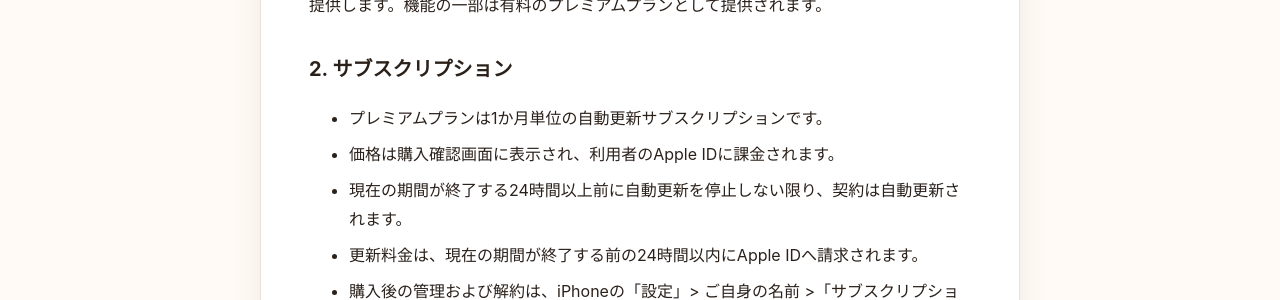
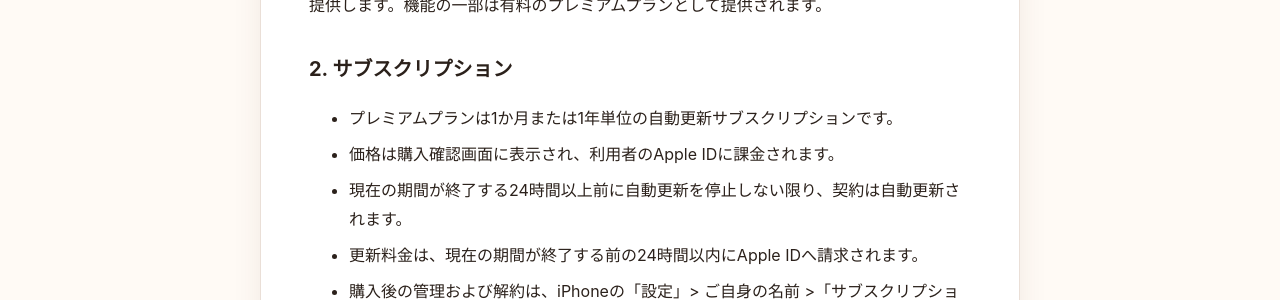
Before and after one commit to brandseeb/app-legal-pages, a Jekyll site: the page built from kaukore/terms.md, in a window 1280 px wide and 900 px high. Shown: the part 430-730 px from the top of the window. Built offline with Jekyll 4.4.1, drawn with Linux system fonts in a browser that asks for light colours; some of the changed text lies outside the part shown.

Commit message:
Add files via upload

```diff
--- a/kaukore/terms.md
+++ b/kaukore/terms.md
@@ -13,7 +13,7 @@ title: カウコレ！ 利用規約
 
 ## 2. サブスクリプション
 
-- プレミアムプランは1か月単位の自動更新サブスクリプションです。
+- プレミアムプランは1か月または1年単位の自動更新サブスクリプションです。
 - 価格は購入確認画面に表示され、利用者のApple IDに課金されます。
 - 現在の期間が終了する24時間以上前に自動更新を停止しない限り、契約は自動更新されます。
 - 更新料金は、現在の期間が終了する前の24時間以内にApple IDへ請求されます。
```
Also changed, not shown: other parts of kaukore/terms.md (+1 -1 lines).
